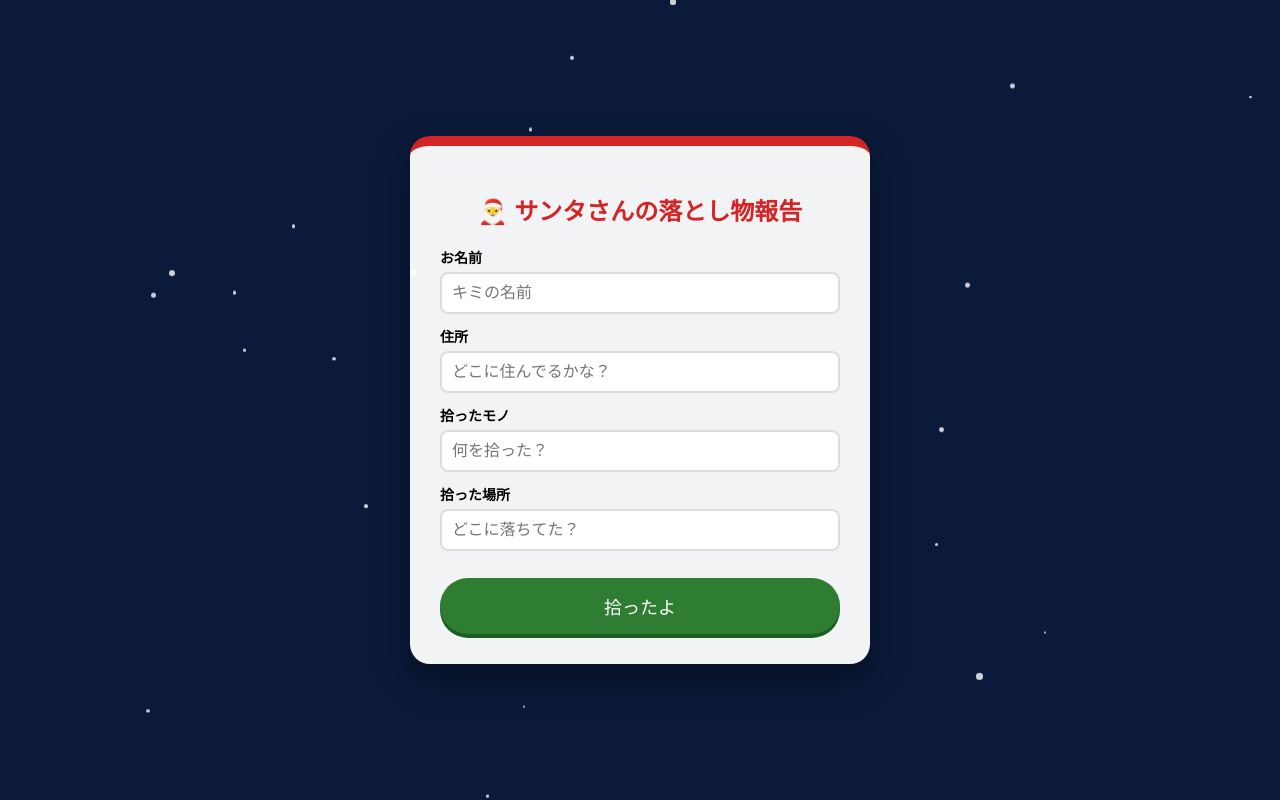
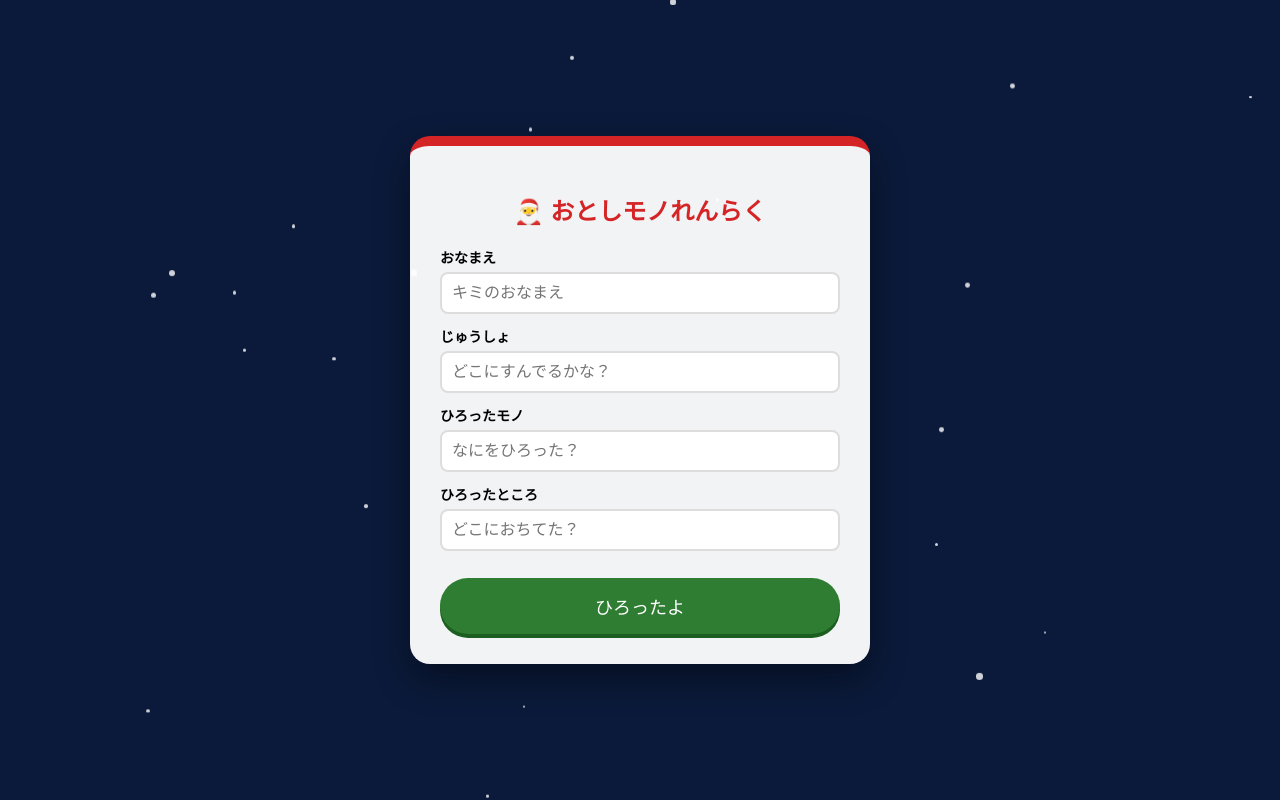
Before and after one commit to KOJI-YAMAMOTO-GitHub/Santaslostitem, a plain HTML site: page index.html in a window 1280 px wide. Drawn offline with Linux system fonts and the light colour scheme.

Commit message:
Add files via upload

```diff
--- a/index.html
+++ b/index.html
@@ -107,22 +107,23 @@
 <body>
 
 <div class="container">
-    <h1 id="title">🎅 サンタさんの落とし物報告</h1>
+    <h1 id="title">🎅 おとしモノれんらく</h1>
 
     <div id="form-area">
-        <div class="input-group"><label>お名前</label><input type="text" id="name" placeholder="キミの名前"></div>
-        <div class="input-group"><label>住所</label><input type="text" id="address" placeholder="どこに住んでるかな？"></div>
-        <div class="input-group"><label>拾ったモノ</label><input type="text" id="item" placeholder="何を拾った？"></div>
-        <div class="input-group"><label>拾った場所</label><input type="text" id="place" placeholder="どこに落ちてた？"></div>
-        <button onclick="reportLostItem()">拾ったよ</button>
+        <div class="input-group"><label>おなまえ</label><input type="text" id="name" placeholder="キミのおなまえ"></div>
+        <div class="input-group"><label>じゅうしょ</label><input type="text" id="address" placeholder="どこにすんでるかな？"></div>
+        <div class="input-group"><label>ひろったモノ</label><input type="text" id="item" placeholder="なにをひろった？"></div>
+        <div class="input-group"><label>ひろったところ</label><input type="text" id="place" placeholder="どこにおちてた？"></div>
+        <button onclick="reportLostItem()">ひろったよ</button>
     </div>
 
     <div id="message-area">
-        <p class="thank-you-msg">報告ありがとう！<br>サンタさんからお礼があるみたいだよ。<br><strong>箱をタップしてみて！</strong></p>
+        <p class="thank-you-msg">れんらくありがとう！<br>どこにいったのかわからず、こまっていたんだ<br><strong>しんせつなキミにプレゼントをあげるよ</strong></p>
         <div class="gift-box" id="gift" onclick="openGift()">🎁</div>
         <div class="surprise" id="surprise-msg">
             ✨ <span id="reward-item"></span> ✨<br>
-            それはキミにあげよう！
+            は、あげます🎁<br>れんらくしてくれてありがとう✉️
+            <br>またひろったられんらくして下さい
         </div>
     </div>
 </div>
@@ -150,7 +151,7 @@
         foundItem = document.getElementById('item').value;
 
         if (!name || !foundItem) {
-            alert("サンタさんに教えるために、名前と拾ったモノを入れてね！");
+            alert("どこでひろったかおしえて");
             return;
         }
 
```
